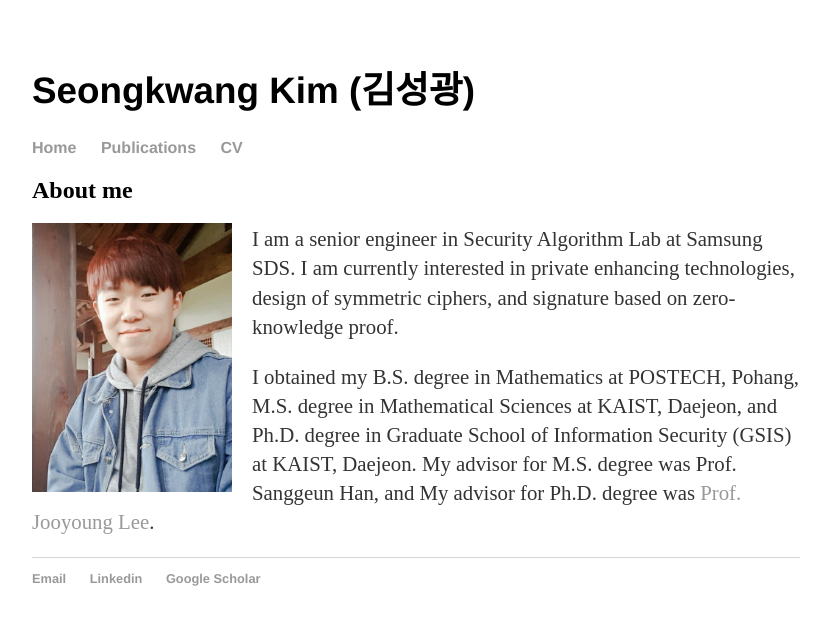
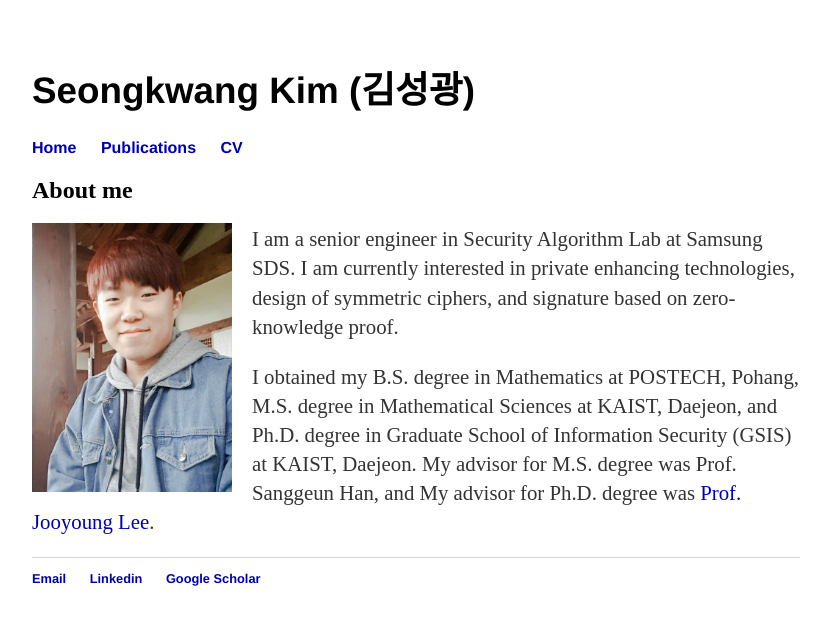
Before and after one commit to sgk1m/sgk1m.github.io, a Jekyll site: the page built from index.html, in a window 1280 px wide. Shown: the top 625 px of the page, without its empty margins (224-1053 px from the left). Built offline with Jekyll 4.4.1, drawn with Linux system fonts in a browser that asks for light colours.

Commit message:
Update main.css

```diff
--- a/css/main.css
+++ b/css/main.css
@@ -14,7 +14,7 @@ nav ul li, footer ul li {
 }
 a {
     text-decoration: none;
-    color: #999;
+    color: #0000AF;
 }
 a:hover {
     text-decoration: underline;
```
